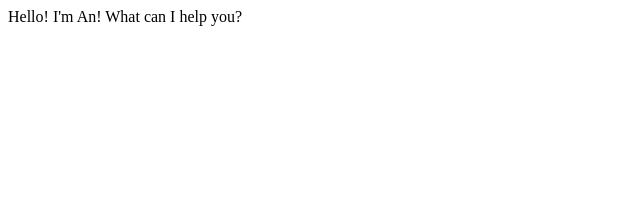
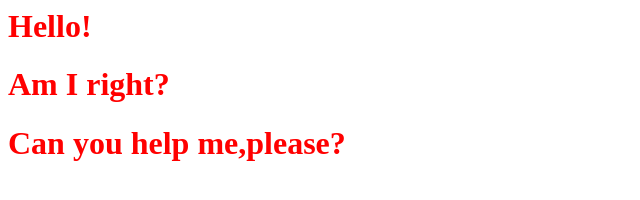
Before and after one commit to phantuanan/phantuanan.github.io, a plain HTML site: page index.html in a window 1280 px wide. Shown: the whole page, without its empty margins (0-640 px from the left). Drawn offline with Linux system fonts and the light colour scheme.

Commit message:
Update index.html

```diff
--- a/index.html
+++ b/index.html
@@ -1,3 +1,24 @@
-<html><body>Hello!</body></html>
-<html><body>I'm An!</body></html>
-<html><body>What can I help you?</body></html>
+<html>
+  <head>
+    <style>
+      #hc{
+        color: #FF0000;
+      }
+    </style>
+  </head>
+</html>
+<html>
+  <body>
+    <h1 id="hc">Hello!</h1>
+  </body>
+</html>
+<html>
+  <body>
+    <h1 id="hc">Am I right?</h1>
+  </body>
+</html>
+<html>
+  <body>
+    <h1 id="hc">Can you help me,please?</h1>
+  </body>
+</html>
```
